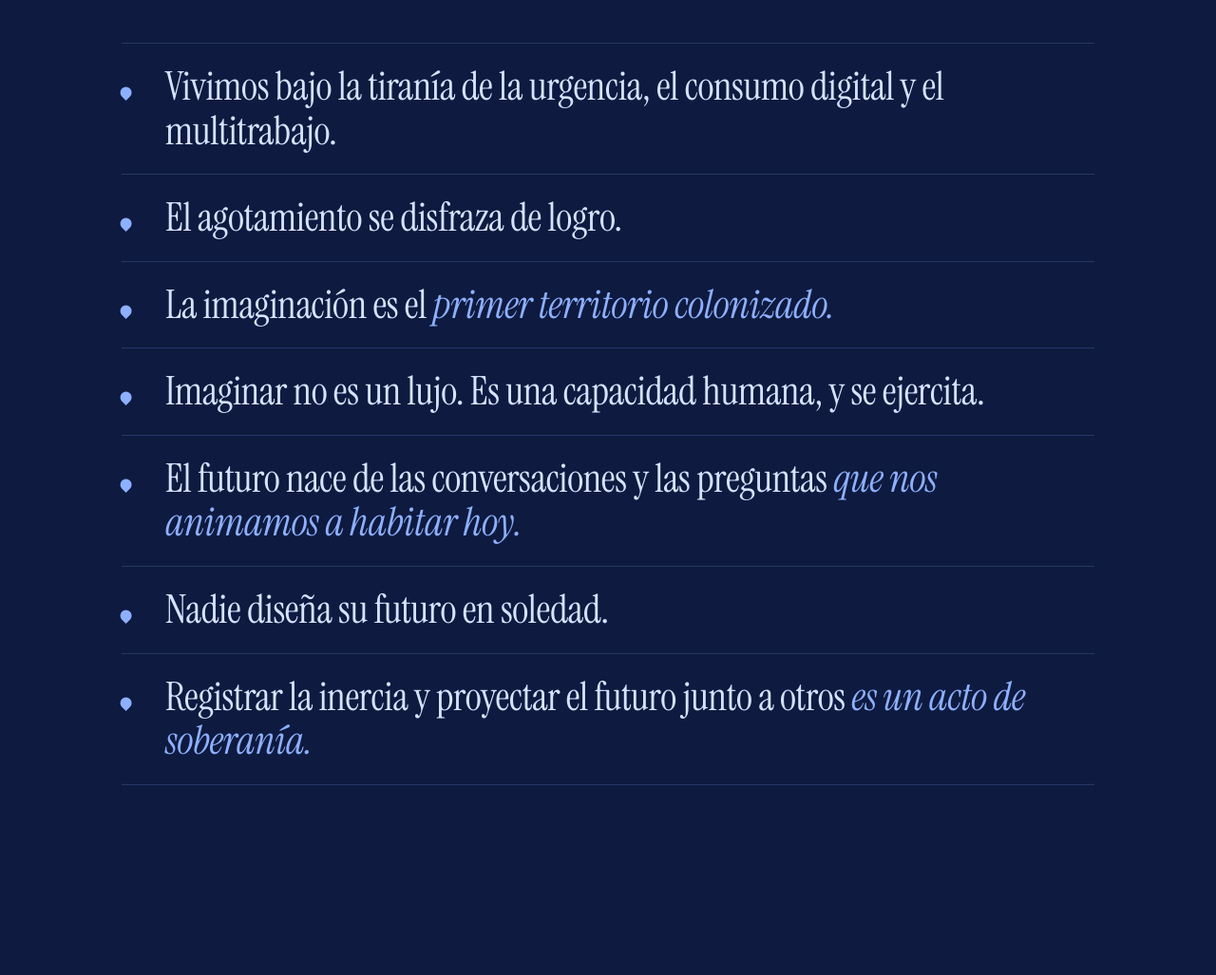
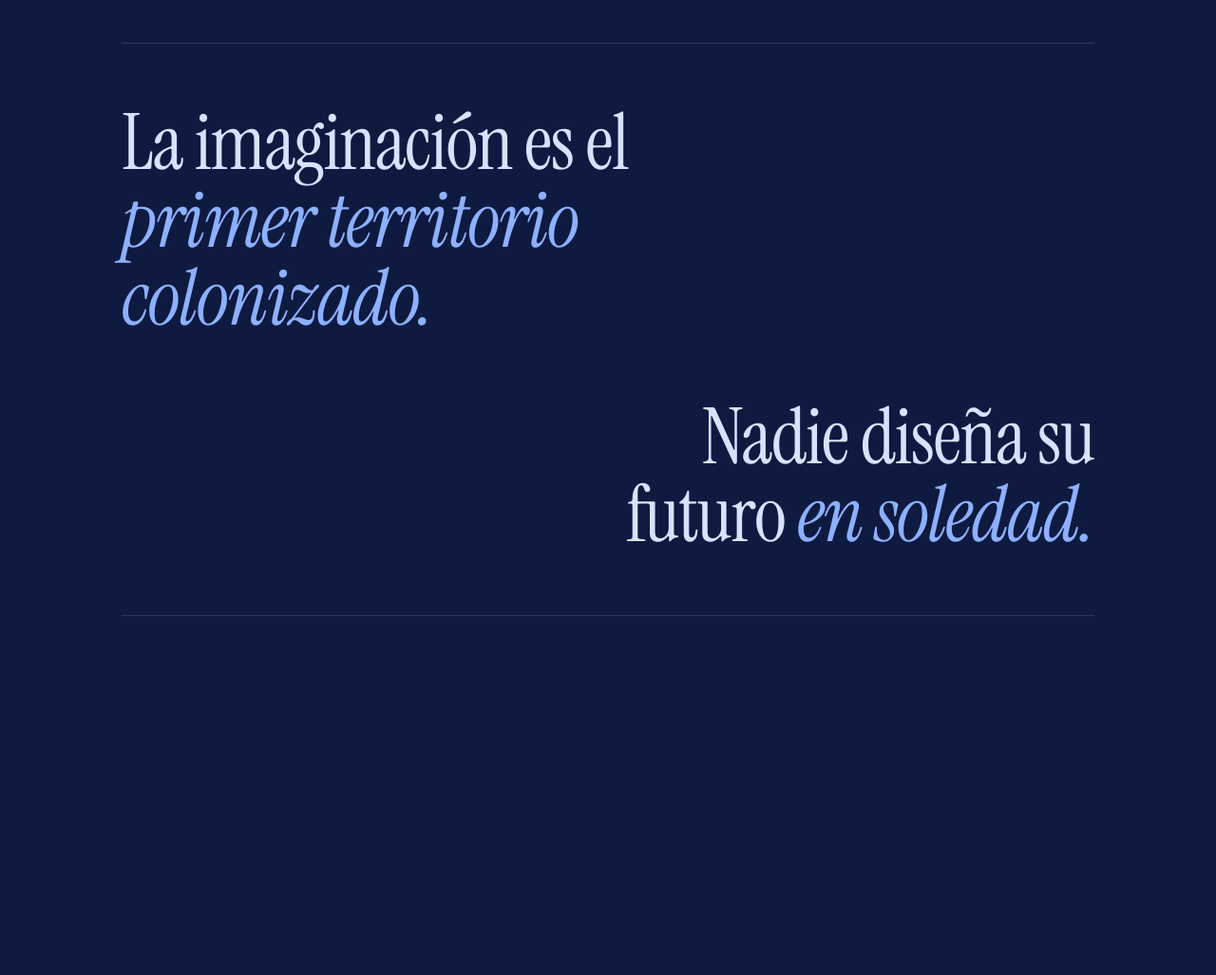
Before and after one commit to juanmanuelraigor/jardin, a plain HTML site: page public/index.html in a window 1280 px wide. Shown: the part 4114-5141 px from the top of the page at 95% size. Drawn offline with nearby package versions, Linux system fonts and the light colour scheme; animation ran at ten frames a second.

Commit message:
Manifiesto: dos frases grandes en lugar de la lista
Co-Authored-By: Claude Opus 5.5 <noreply@anthropic.com>
Claude-Session: https://claude.ai/code/session_0124gFf22dwMHC6XbDaWERpk

```diff
--- a/public/index.html
+++ b/public/index.html
@@ -210,6 +210,10 @@ footer .big em{color:var(--sky)}
 .manif{background:var(--deep);border-block:1px solid var(--line)}
 .manif-top{display:grid;gap:16px;max-width:860px;margin-bottom:clamp(28px,4vw,48px)}
 .manif-top h2{font-size:clamp(2.2rem,5vw,3.8rem)}
+.manif-dos{display:grid;gap:clamp(28px,5vw,64px);padding-block:clamp(32px,5vw,64px);border-top:1px solid var(--line);border-bottom:1px solid var(--line)}
+.manif-dos p{font-family:var(--f-display);font-size:clamp(2.4rem,6.4vw,5.2rem);line-height:1;letter-spacing:-.015em;max-width:15ch;text-wrap:balance}
+.manif-dos p:nth-child(2){justify-self:end;text-align:right}
+.manif-dos em{color:var(--sky)}
 .manif-lines{list-style:none;margin:0;padding:0;border-top:1px solid var(--line)}
 .manif-lines li{display:grid;grid-template-columns:22px minmax(0,1fr);gap:clamp(12px,2vw,24px);align-items:baseline;padding-block:clamp(14px,2vw,22px);border-bottom:1px solid var(--line);font-family:var(--f-display);font-size:clamp(1.55rem,3.4vw,2.6rem);line-height:1.12;letter-spacing:-.01em}
 .manif-lines li::before{content:"";width:12px;height:12px;border-radius:50% 50% 50% 0;background:var(--sky);transform:rotate(-45deg) translateY(-2px)}
@@ -805,15 +809,10 @@ footer .big em{color:var(--sky)}
         <h2>En defensa de la soberanía cognitiva, de la creatividad <em>y del derecho a soñar.</em></h2>
         <p class="manif-sub">Que lo que pensás, deseás e imaginás no lo decida un algoritmo ni la urgencia de otros.</p>
       </div>
-      <ul class="manif-lines">
-        <li><span>Vivimos bajo la tiranía de la urgencia, el consumo digital y el multitrabajo.</span></li>
-        <li><span>El agotamiento se disfraza de logro.</span></li>
-        <li><span>La imaginación es el <em>primer territorio colonizado.</em></span></li>
-        <li><span>Imaginar no es un lujo. Es una capacidad humana, y se ejercita.</span></li>
-        <li><span>El futuro nace de las conversaciones y las preguntas <em>que nos animamos a habitar hoy.</em></span></li>
-        <li><span>Nadie diseña su futuro en soledad.</span></li>
-        <li><span>Registrar la inercia y proyectar el futuro junto a otros <em>es un acto de soberanía.</em></span></li>
-      </ul>
+      <div class="manif-dos">
+        <p>La imaginación es el <em>primer territorio colonizado.</em></p>
+        <p>Nadie diseña su futuro <em>en soledad.</em></p>
+      </div>
       <figure class="ojo" id="ojo" aria-label="Un ojo que se abre y, en su pupila, un brote con raíces de luz.">
         <svg viewBox="0 0 1000 500" aria-hidden="true">
           <defs>
@@ -1418,7 +1417,7 @@ footer .big em{color:var(--sky)}
   /* ---------- Revelado al scrollear ---------- */
   (function(){
     if (reduce || !("IntersectionObserver" in window)) return;
-    var sel = ".sec-head, .manif-lines li, .concreto-txt, .bitacora, .tool-list li, .senales li, .card, .areas > div, .borde, .campo-txt, .proto, .faq details, .cita p, .cap-body > *";
+    var sel = ".sec-head, .manif-dos p, .concreto-txt, .bitacora, .tool-list li, .senales li, .card, .areas > div, .borde, .campo-txt, .proto, .faq details, .cita p, .cap-body > *";
     var els = document.querySelectorAll(sel);
     var io = new IntersectionObserver(function(ents){ ents.forEach(function(e){ if (e.isIntersecting){ var sib = Array.prototype.indexOf.call(e.target.parentNode.children, e.target); e.target.style.setProperty("--d", Math.min(sib, 6) * 0.08 + "s"); e.target.classList.add("rv"); io.unobserve(e.target); } }); }, { threshold: .15, rootMargin: "0px 0px -8% 0px" });
     els.forEach(function(e){ var r = e.getBoundingClientRect(); if (r.top > innerHeight) io.observe(e); });
```
